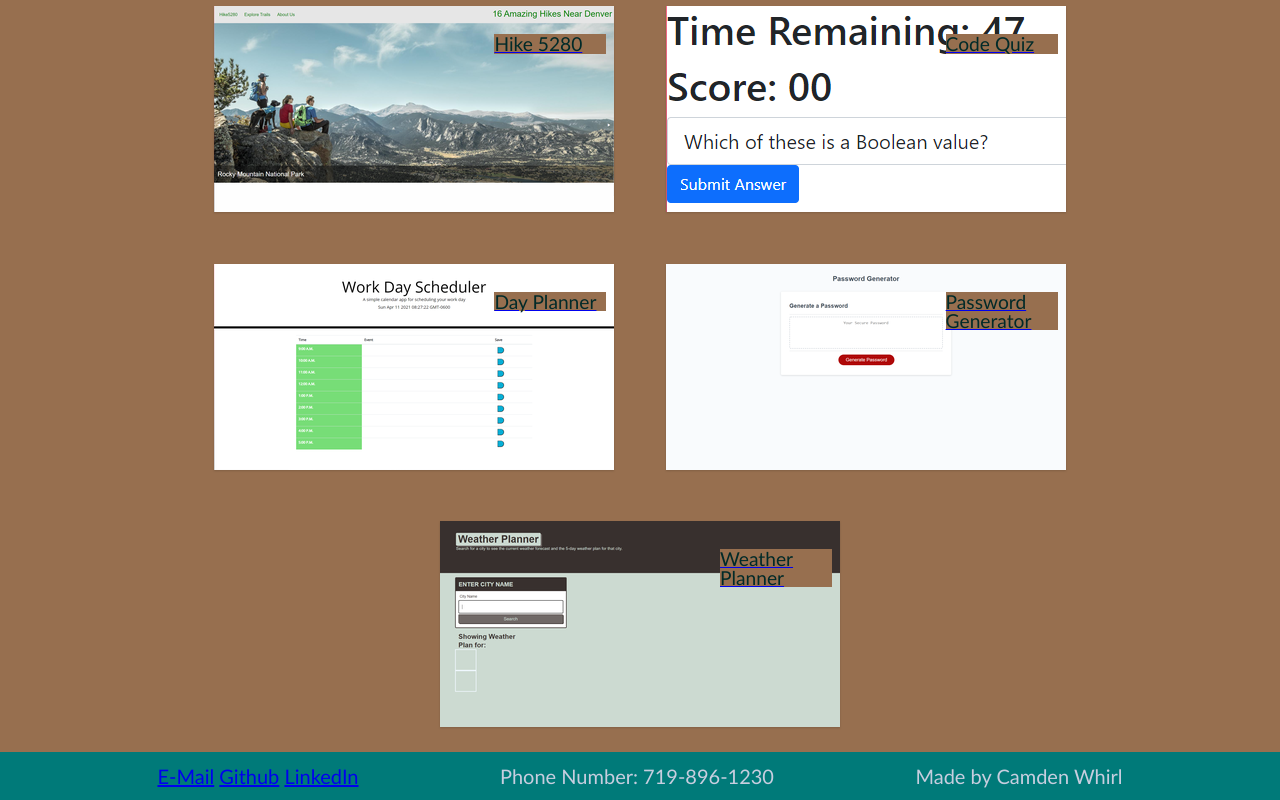
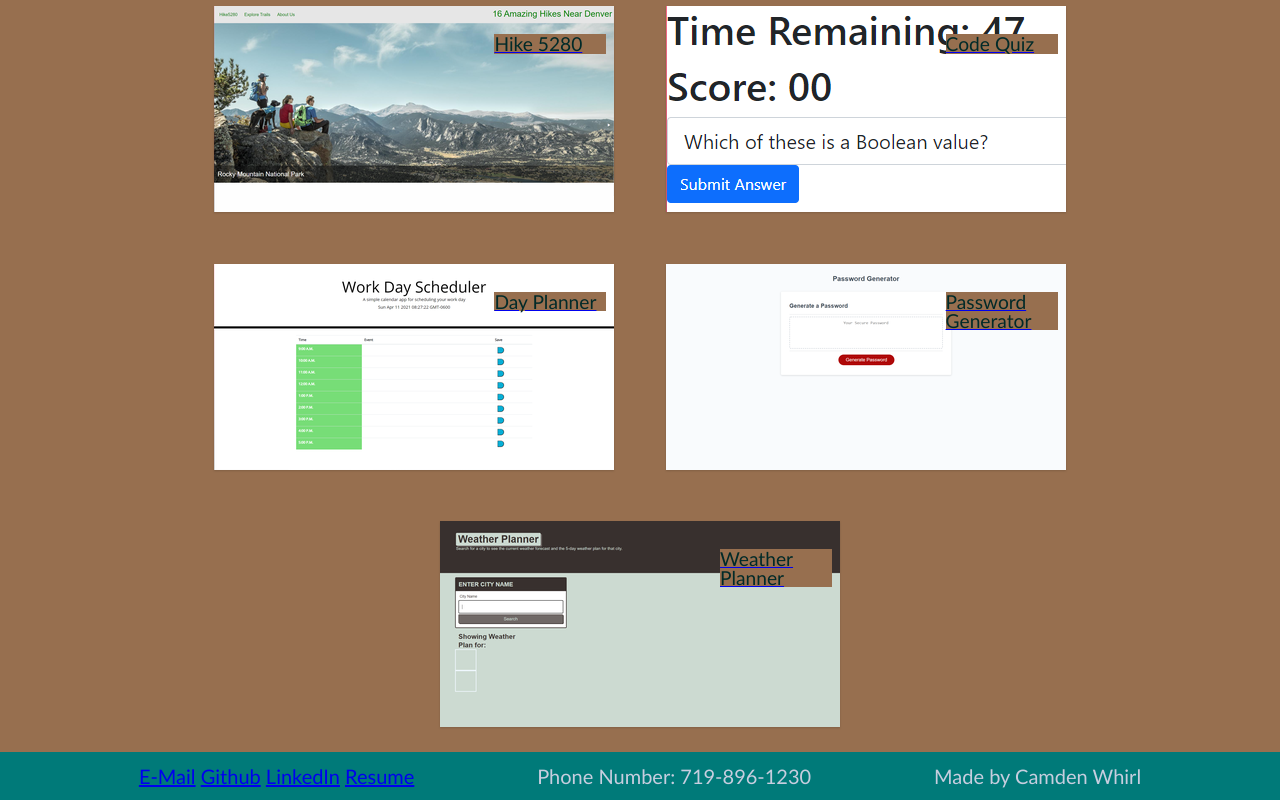
Before and after one commit to CWhirl/my-portfolio, a plain HTML site: page index.html in a window 1280 px wide. Shown: the part 317-1117 px from the top of the page. Drawn offline with Linux system fonts and the light colour scheme.

Commit message:
Added resume

```diff
--- a/index.html
+++ b/index.html
@@ -63,6 +63,7 @@
             <a href="mailto:camdenwhirl@gmail.com">E-Mail</a>
             <a href="https://github.com/CWhirl">Github</a>
             <a href="https://www.linkedin.com/in/camden-whirl-1112591b0/">LinkedIn</a>
+            <a href="Resume-Camden-Whirl.pdf">Resume</a>
         </nav>
         <!-- Phone Number -->
         <article>
```
Also changed, not shown: 1 other file.
